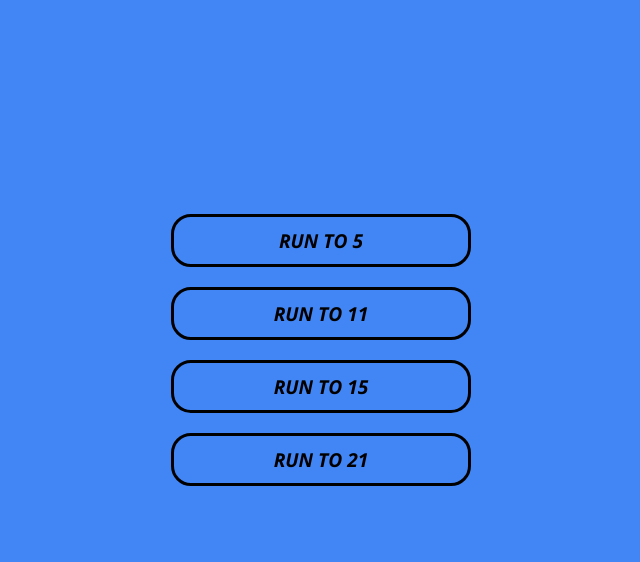
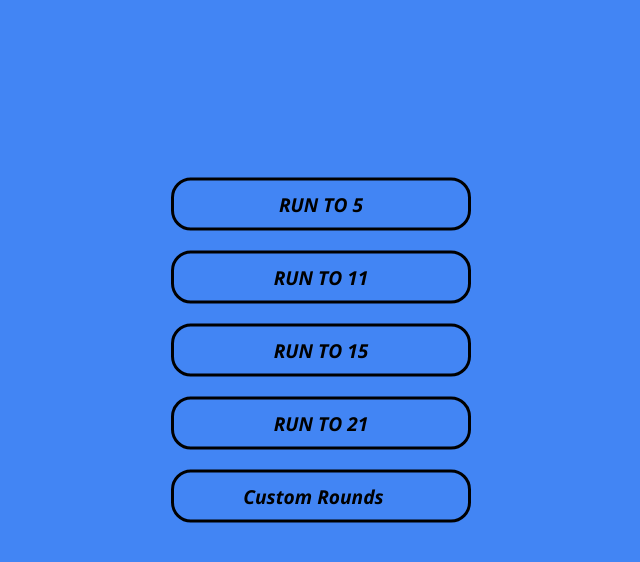
Before and after one commit to ashwinn-si/rock_paper_scissor, a plain HTML site: page Single-player/Rounds/index.html in a window 1280 px wide. Shown: the part 98-660 px from the top of the page, without its empty margins (319-959 px from the left). Drawn offline with nearby package versions, Linux system fonts and the light colour scheme; a web font is replaced by a local one.

Commit message:
CUSTOM ROUNDS ADDED

```diff
--- a/Multi-Player/Rounds-Selection-Page/style.css
+++ b/Multi-Player/Rounds-Selection-Page/style.css
@@ -35,7 +35,7 @@ body{
     align-items: center;
     flex-direction: column;
 }
-#run-5,#run-11,#run-15,#run-21{
+#run-5,#run-11,#run-15,#run-21,#custom_rounds{
     width:300px;
     padding: 10px;
     margin: 10px 0px;
@@ -43,6 +43,7 @@ body{
     border-radius: 20px;
     font-weight: bold;
     font-size: 1.2rem;
+    text-align: center;
 }
 #run-5{
     background-color: #FAE8E0;
@@ -56,20 +57,26 @@ body{
 #run-21{
     background-color: #8FDDE7;
 }
+#custom_rounds{
+    background-color: #86b8ea;
+}
 span{
     font-family: "Playwrite CU";
     font-size: 2.5rem;
     color: white;
 }
 @media(min-width:768px){
-    #run-5,#run-11,#run-15,#run-21{
+    #run-5,#run-11,#run-15,#run-21,#custom_rounds{
         border:solid;
         background-color: transparent;
         color: black;
         transition: all 1s;
         cursor: pointer;
     }
-    #run-5:hover,#run-11:hover,#run-15:hover,#run-21:hover{
+    #custom_rounds::placeholder{
+        color: black;
+    }
+    #run-5:hover,#run-11:hover,#run-15:hover,#run-21:hover,#custom_rounds:hover{
         transform: scale(1.1);
     }
     #run-5:hover{
@@ -88,6 +95,17 @@ span{
         background-color: #8FDDE7;
         color: white;
     }
+    #custom_rounds::placeholder{
+        color: black;
+    }
+    #custom_rounds:hover{
+        background-color:#86b8ea ;
+        color: white;
+    }
+    #custom_rounds:focus{
+        background-color: gold;
+        color: white;
+    }
 
 }
 @media screen and (max-width: 768px){
--- a/Single-player/Rounds/index.html
+++ b/Single-player/Rounds/index.html
@@ -25,6 +25,7 @@
                 <button id="run-11">RUN TO 11</button>
                 <button id="run-15">RUN TO 15</button>
                 <button id="run-21">RUN TO 21</button>
+                <input type="number" placeholder="Custom Rounds" id="custom_rounds">
             </div>
         </div>
     </div>
--- a/Single-player/Rounds/script.js
+++ b/Single-player/Rounds/script.js
@@ -1,16 +1,26 @@
 //adding event listeners
 
 document.getElementById("run-5").addEventListener("click",()=>{
-    main(5)
+    main(5);
 })
 document.getElementById("run-11").addEventListener("click",()=>{
-    main(11)
+    main(11);
 })
 document.getElementById("run-15").addEventListener("click",()=>{
-    main(15)
+    main(15);
 })
 document.getElementById("run-21").addEventListener("click",()=>{
-    main(21)
+    main(21);
+})
+document.getElementById("custom_rounds").addEventListener("click",()=>{
+    alert("after entering the no of rounds press 'p' to play");
+})
+document.addEventListener("keydown",(event)=>{
+    let key_pressed=event.key// key_pressed contains the key that is pressed
+    if (key_pressed==='p'){
+        rounds=Number(document.getElementById("custom_rounds").value);
+        main(rounds);
+    }
 })
 
 //function which stores the no_rounds in memory and render the next html file
--- a/Single-player/Rounds/style.css
+++ b/Single-player/Rounds/style.css
@@ -34,7 +34,7 @@ body{
     align-items: center;
     flex-direction: column;
 }
-#run-5,#run-11,#run-15,#run-21{
+#run-5,#run-11,#run-15,#run-21,#custom_rounds{
     width:300px;
     padding: 10px;
     margin: 10px 0px;
@@ -42,6 +42,7 @@ body{
     border-radius: 20px;
     font-weight: bold;
     font-size: 1.2rem;
+    text-align: center;
 }
 #run-5{
     background-color: #FAE8E0;
@@ -55,20 +56,26 @@ body{
 #run-21{
     background-color: #8FDDE7;
 }
+#custom_rounds{
+    background-color: #86b8ea;
+}
 span{
     font-family: "Playwrite CU";
     font-size: 2.5rem;
     color: white;
 }
 @media(min-width:768px){
-    #run-5,#run-11,#run-15,#run-21{
+    #run-5,#run-11,#run-15,#run-21,#custom_rounds{
         border:solid;
         background-color: transparent;
         color: black;
         transition: all 1s;
         cursor: pointer;
     }
-    #run-5:hover,#run-11:hover,#run-15:hover,#run-21:hover{
+    #custom_rounds::placeholder{
+        color: black;
+    }
+    #run-5:hover,#run-11:hover,#run-15:hover,#run-21:hover,#custom_rounds:hover{
         transform: scale(1.1);
     }
     #run-5:hover{
@@ -87,6 +94,17 @@ span{
         background-color: #8FDDE7;
         color: white;
     }
+    #custom_rounds::placeholder{
+        color: black;
+    }
+    #custom_rounds:hover{
+        background-color:#86b8ea ;
+        color: white;
+    }
+    #custom_rounds:focus{
+        background-color: gold;
+        color: white;
+    }
 
 }
 @media screen and (max-width: 768px){
```
Also changed, not shown: Multi-Player/Rounds-Selection-Page/index.html (+1 -0 lines), Multi-Player/Rounds-Selection-Page/script.js (+14 -0 lines).
